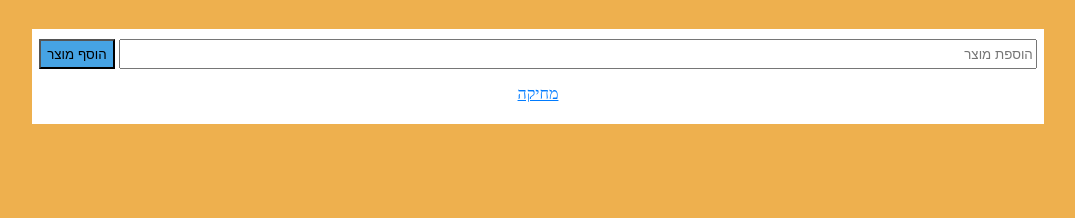
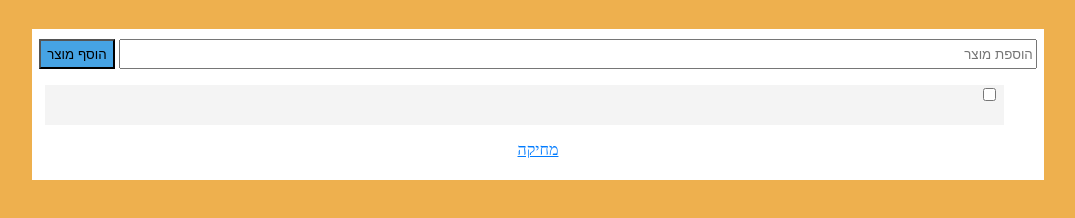
Before and after one commit to litmiz/WorkWithDOM-JS, a plain HTML site: page ShoppingList/index.html in a window 1280 px wide. Both pictures are taken after a click on the button "הוסף מוצר". Shown: the part 90-308 px from the top of the page, without its empty margins (102-1177 px from the left). Drawn offline with Linux system fonts and the light colour scheme.

Commit message:
Added JS

```diff
--- a/ShoppingList/index.html
+++ b/ShoppingList/index.html
@@ -15,8 +15,12 @@
             <input type="text" id="addItem" placeholder="הוספת מוצר">
             <button type="button" id="addBtn">הוסף מוצר</button>
         </form>
+        <ul id="shopList">
+
+        </ul>
         <p>מחיקה</p>
     </div>
+    <script src="script.js"></script>
 </body>
 
 </html>
--- a/ShoppingList/script.js
+++ b/ShoppingList/script.js
@@ -0,0 +1,13 @@
+document.getElementById('addBtn').addEventListener('click', function () {
+    addItemToShopList(document.getElementById('addItem').value);
+})
+
+function addItemToShopList(addItem) {
+    var listItem = document.createElement('li');
+    var chb = document.createElement('input');
+    chb.setAttribute("type", "checkbox");
+    listItem.append(chb);
+    listItem.append(addItem);
+    listItem.classList.add('listItemCSS');
+    document.getElementById ('shopList').appendChild(listItem);
+}
--- a/ShoppingList/style.css
+++ b/ShoppingList/style.css
@@ -30,3 +30,19 @@ p {
     color: #007bff;
     text-decoration: underline;
 }
+
+#shopList {
+    list-style: none;
+}
+
+.listItemCSS {
+    background-color: rgb(244, 244, 244);
+    text-align: right;
+    height: 40px;
+    font-size: 18px;
+    font-family: Arial, Helvetica, sans-serif;
+    margin-bottom: 10px;
+    margin-left: 1.3%;
+    vertical-align: middle;
+    padding-right: 5px;
+}
```
